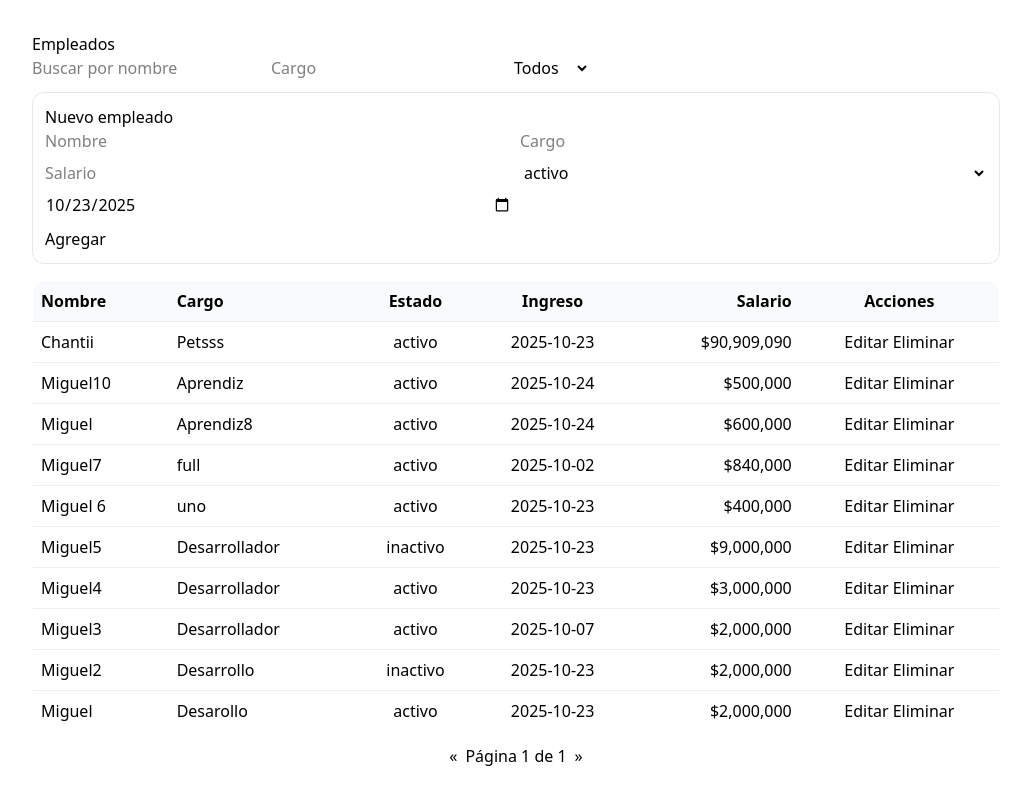
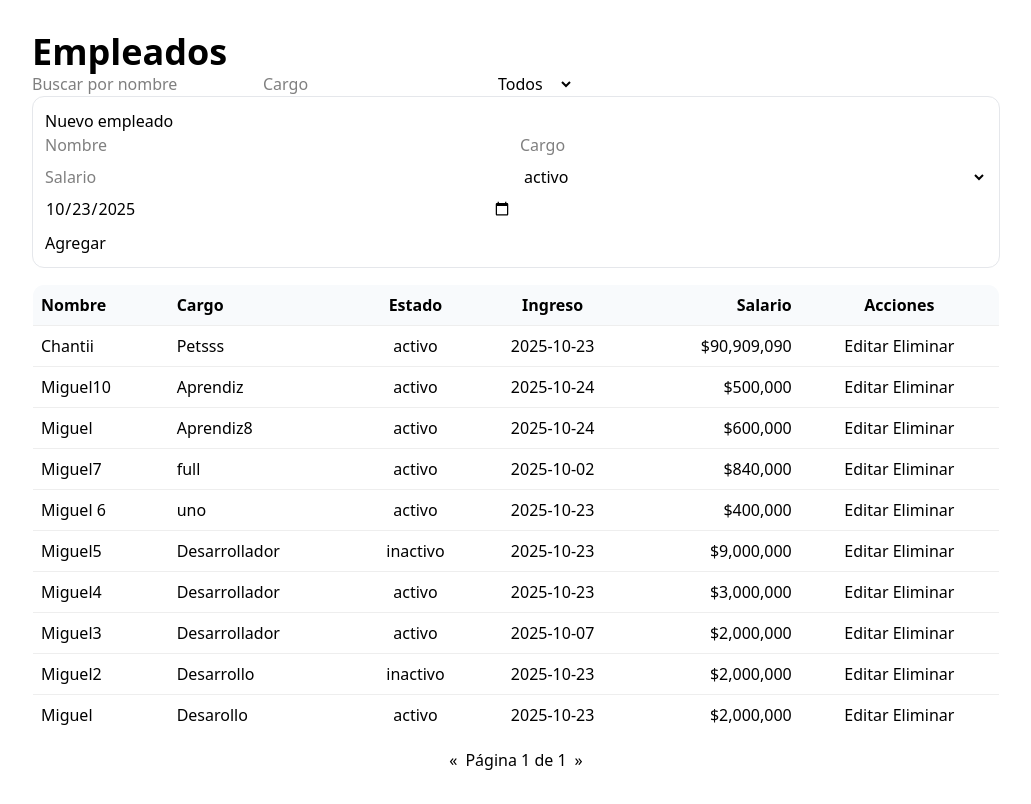
Before and after one commit to Sgiraldom19/empleados-lite, a Next.js app: page /empleados in a window 1280 px wide. Shown: the whole page, without its empty margins (124-1155 px from the left). Built offline with nearby package versions, Linux system fonts and the light colour scheme.

Commit message:
detalles minimos de estilos

```diff
--- a/app/empleados/page.tsx
+++ b/app/empleados/page.tsx
@@ -92,17 +92,10 @@ export default function EmpleadosPage() {
       className="container"
       style={{ maxWidth: 1000, margin: "2rem auto", padding: "0 1rem" }}
     >
-      <h1>Empleados</h1>
+      <h1 className="text-4xl font-bold">Empleados</h1>
 
       {/* Filtros */}
-      <section
-        style={{
-          display: "flex",
-          gap: 8,
-          marginBottom: 12,
-          flexWrap: "wrap",
-        }}
-      >
+      <section>
         <input
           placeholder="Buscar por nombre"
           value={q}
```
